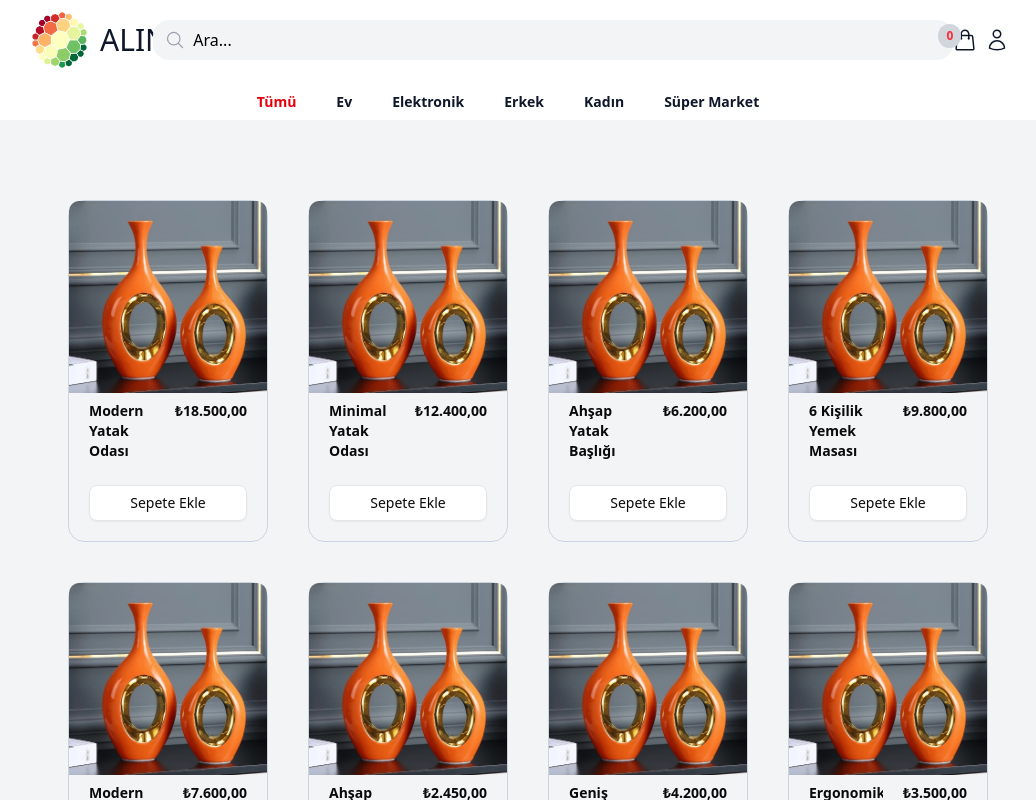
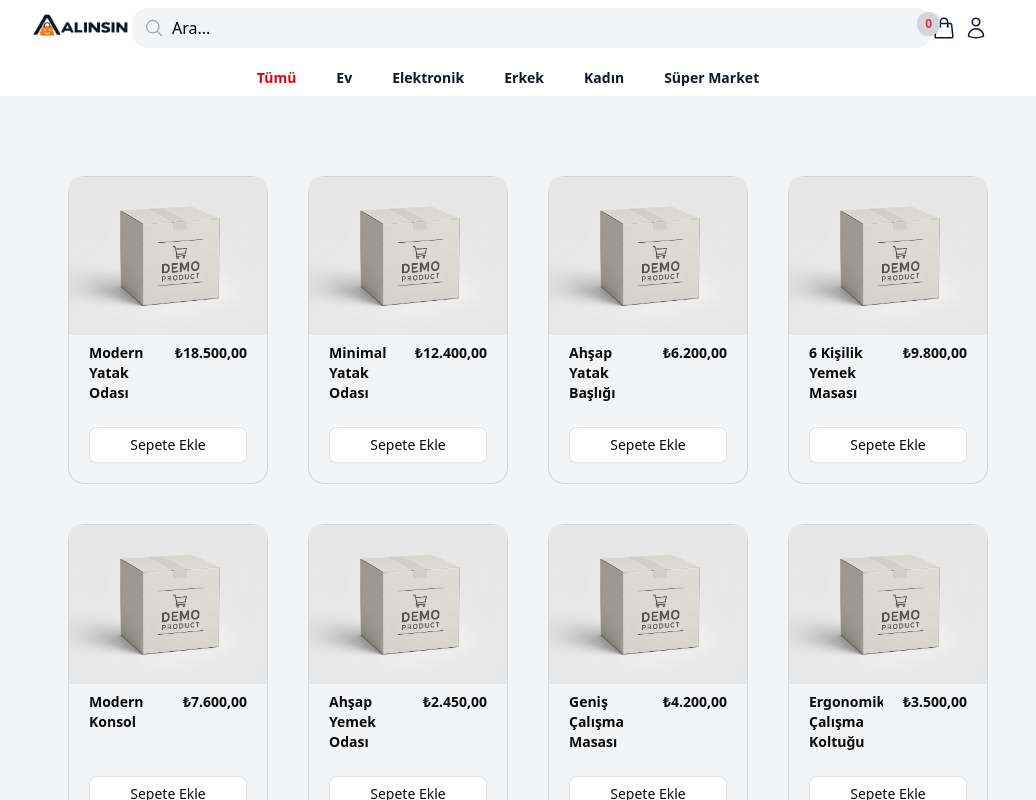
Before and after one commit to MrBilge/store, a Next.js app: page / in a window 1280 px wide. Shown: the whole page, without its empty margins (132-1168 px from the left). Built offline with nearby package versions, Linux system fonts and the light colour scheme.

Commit message:
logo updated , some ff

```diff
--- a/src/app/(store)/products/Content.tsx
+++ b/src/app/(store)/products/Content.tsx
@@ -3,9 +3,8 @@ import { useState } from "react";
 
 import Card from "@/components/Card";
 import Pagination from "@/components/Pagination";
-import type { Product } from "@/data/products";
 
-export default function Content({ data }: { data: Product[] }) {
+export default function Content({ data }: any) {
   const ITEMS_PER_PAGE = 20;
   const [currentPage, setCurrentPage] = useState(1);
   const totalPages = Math.ceil(data.length / ITEMS_PER_PAGE);
--- a/src/components/BasketSheet.tsx
+++ b/src/components/BasketSheet.tsx
@@ -84,7 +84,7 @@ export default function MiniBasket({ show, setShow }: MiniBasketProps) {
           Ödeme Adımına Git
         </div>
 
-        <div className="flex justify-between items-center bg-black text-white p-5">
+        <div className="flex justify-between items-center bg-black/75 text-white p-5">
           <div className="text-sm">
             <p>Ara Toplam</p>
             <p>{formatPrice(productPrice)} TL</p>
--- a/src/components/Logo.tsx
+++ b/src/components/Logo.tsx
@@ -2,16 +2,18 @@ import Link from "next/link";
 import Image from "next/image";
 export default function Logo() {
   return (
-    <Link href="/" className="flex gap-2">
+    <>
+    <Link href="/">
       <Image
-        className="w-16 h-16"
+        className="w-36 h-max"
         src="/assets/logo.png"
         alt="ALINSIN logosu"
-        width={64}
-        height={64}
+        width={100}
+        height={100}
       />
 
-      <h1 className="flex flex-col justify-center text-3xl"> ALINSIN </h1>
-    </Link>
+      </Link>
+
+    </>
   );
 }
--- a/src/data/products.ts
+++ b/src/data/products.ts
@@ -696,7 +696,7 @@ export const products: Product[] = productLeaves.flatMap((leaf) => {
     package: undefined,
     weight: undefined,
     rating: 3.5,
-    src: "/assets/dekoratif.jpg",
+    src: "/assets/demoProduct.png",
     category: leaf.category,
     subCategory: leaf.subCategory,
     subProduct: leaf.subProduct,
```
Also changed, not shown: public/assets/demoProduct.png (added), public/assets/logo.png.
